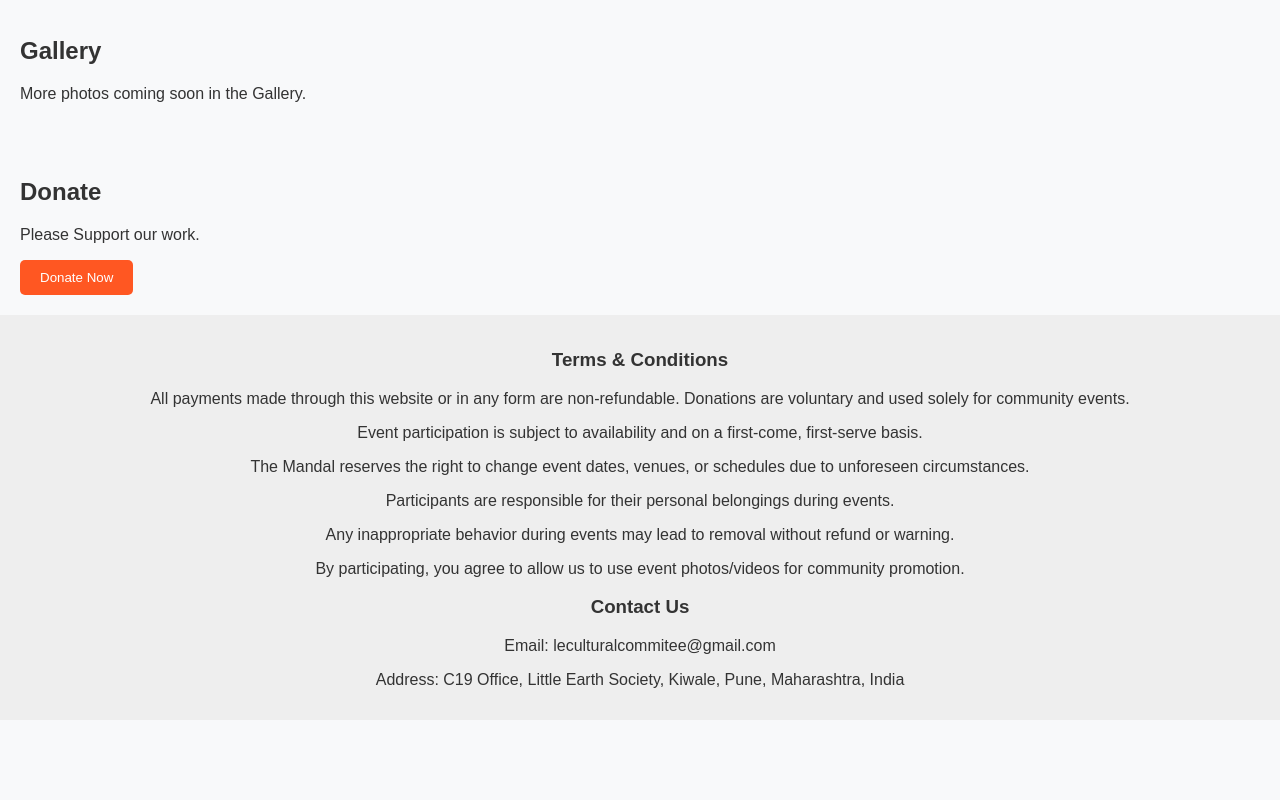
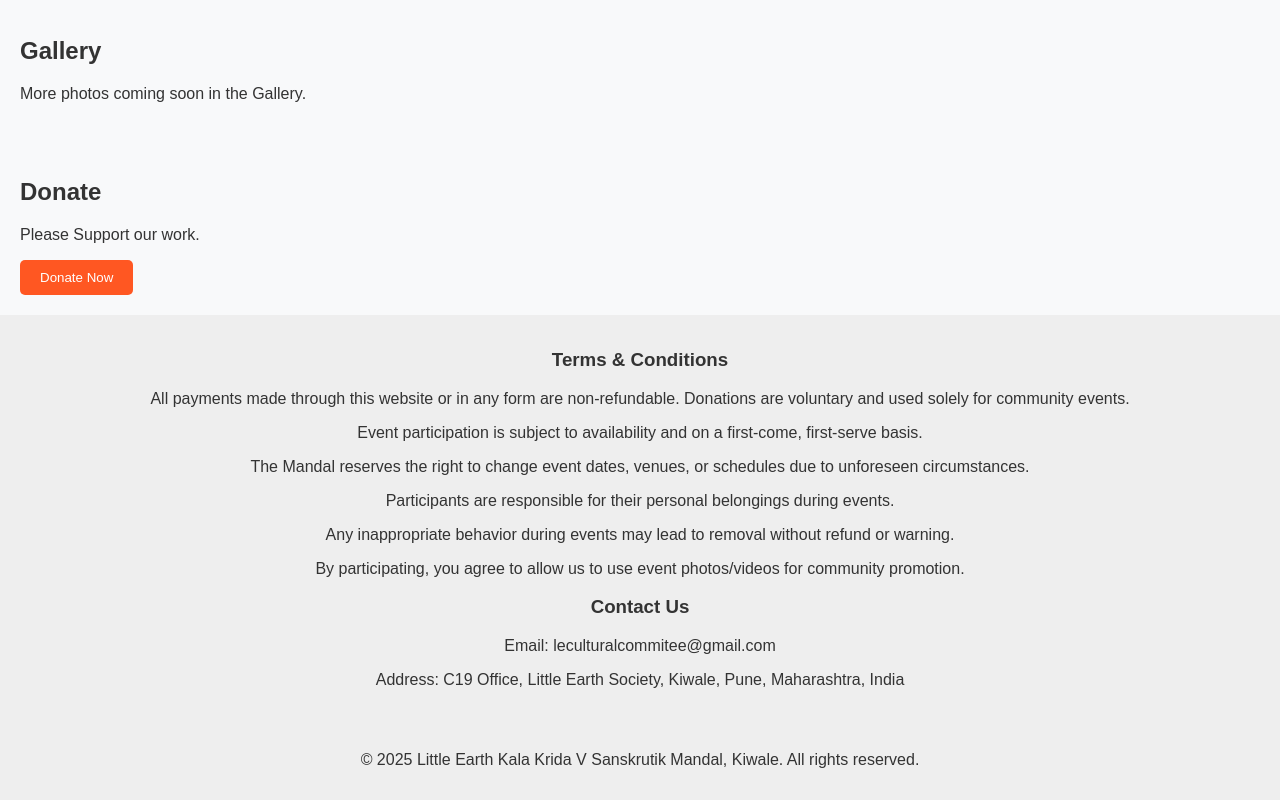
Before and after one commit to LEKKSMANDAL/LE, a plain HTML site: page index.html in a window 1280 px wide. Shown: the part 1299-2099 px from the top of the page. Before the commit the page ends 2019 px from the top, so only its background shows below. Drawn offline with Linux system fonts and the light colour scheme.

Commit message:
Update index.html

```diff
--- a/index.html
+++ b/index.html
@@ -69,5 +69,8 @@
   </ul>
     </section>
   </footer>
+    </section>
+  <footer>
+   <p>&copy; 2025 Little Earth Kala Krida V Sanskrutik Mandal, Kiwale. All rights reserved.</p>
 </body>
 </html>
```
